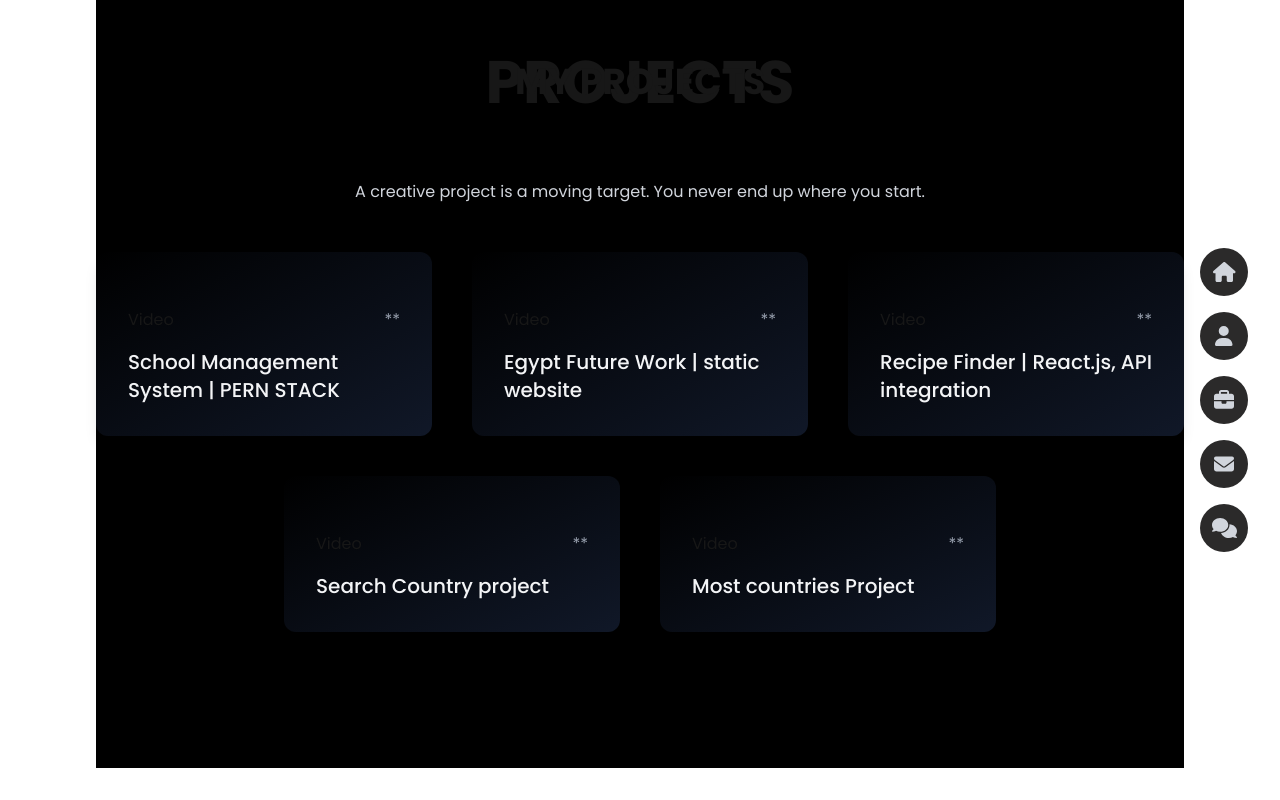
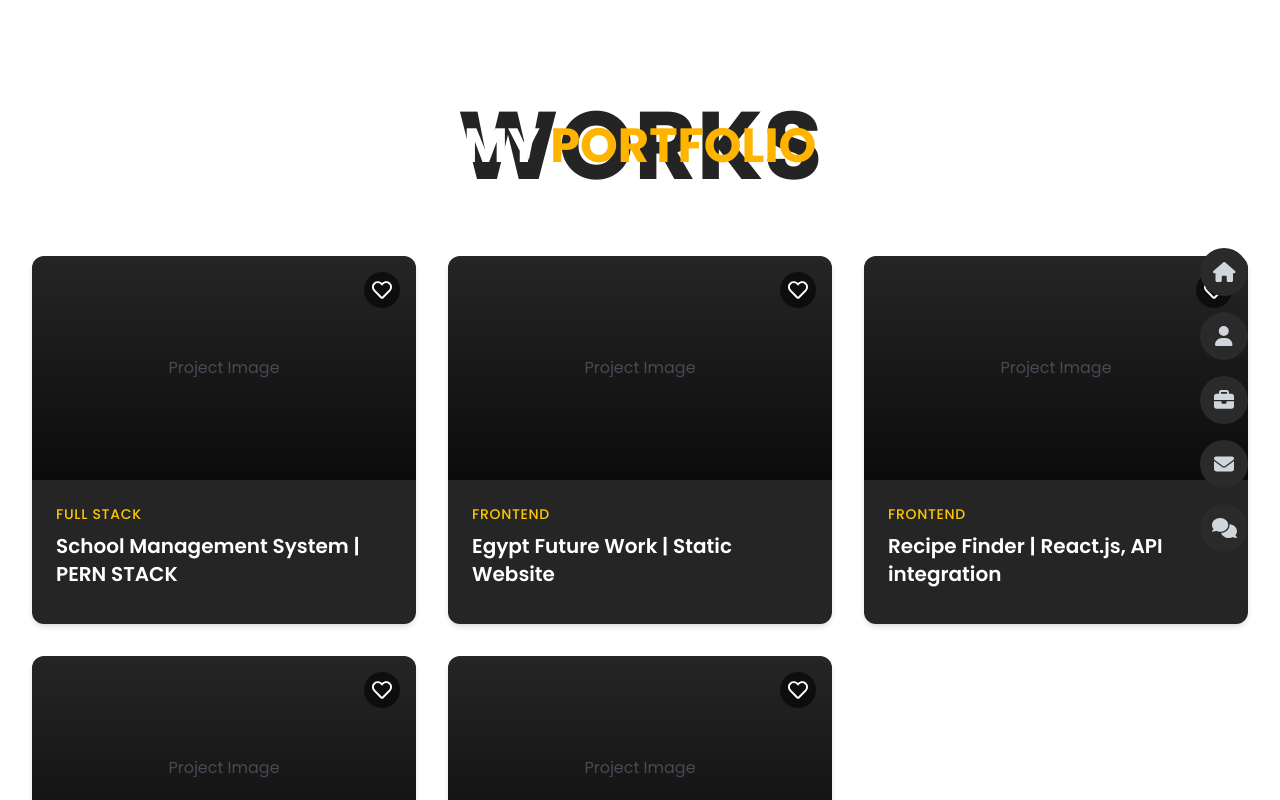
Before and after one commit to roone858/Mahmoud-Gamal---Portfolio, a Next.js app: page /projects in a window 1280 px wide. Shown: the top 800 px of the page. Built offline with nearby package versions, Linux system fonts and the light colour scheme.

Commit message:
handle portfolio page and enhance ui ux

```diff
--- a/package.json
+++ b/package.json
@@ -16,7 +16,8 @@
     "framer-motion": "^12.16.0",
     "next": "15.3.3",
     "react": "^19.0.0",
-    "react-dom": "^19.0.0"
+    "react-dom": "^19.0.0",
+    "react-icons": "^5.5.0"
   },
   "devDependencies": {
     "@eslint/eslintrc": "^3",
--- a/src/app/layout.tsx
+++ b/src/app/layout.tsx
@@ -8,7 +8,6 @@ import Navbar from "@/components/NavMenu";
 import MobileMenu from "@/components/MobileMenu";
 import { Poppins } from "next/font/google";
 
-import { RouteTransition } from "@/components/RouteTransition";
 
 const poppins = Poppins({
   subsets: ["latin"],
@@ -33,7 +32,7 @@ export default function RootLayout({
         <Navbar />
         <main className="">
           <MobileMenu />
-          <RouteTransition>{children}</RouteTransition>
+          {children}
         </main>
       </body>
     </html>
--- a/src/app/projects/page.tsx
+++ b/src/app/projects/page.tsx
@@ -1,99 +1,264 @@
 'use client';
 
-import React from 'react';
+import React, { useState } from 'react';
+import { FaHeart, FaRegHeart, FaExternalLinkAlt, FaTimes } from 'react-icons/fa';
+import { motion, AnimatePresence } from 'framer-motion';
+import Header from '@/components/Header';
 
 interface Project {
   id: number;
   title: string;
   category: string;
   image: string;
+  description: string;
+  technologies: string[];
+  demoUrl?: string;
+  githubUrl?: string;
 }
 
 export default function Projects() {
+  const [selectedProject, setSelectedProject] = useState<Project | null>(null);
+  const [likedProjects, setLikedProjects] = useState<number[]>([]);
+  const [hoveredProject, setHoveredProject] = useState<number | null>(null);
+
   const projects: Project[] = [
     {
       id: 1,
       title: 'School Management System | PERN STACK',
-      category: 'Video',
-      image: '/imgs/cms.jpeg'
+      category: 'Full Stack',
+      image: '/imgs/cms.jpeg',
+      description: 'A comprehensive school management system built with PostgreSQL, Express, React, and Node.js. Features include student enrollment, grade tracking, and teacher management.',
+      technologies: ['React', 'Node.js', 'Express', 'PostgreSQL', 'Tailwind CSS'],
+      demoUrl: '#',
+      githubUrl: '#',
     },
     {
       id: 2,
-      title: 'Egypt Future Work | static website',
-      category: 'Video',
-      image: '/imgs/Egypt.jpeg'
+      title: 'Egypt Future Work | Static Website',
+      category: 'Frontend',
+      image: '/imgs/Egypt.jpeg',
+      description: 'A responsive static website showcasing Egypt\'s future work initiatives with modern animations and interactive elements.',
+      technologies: ['HTML', 'CSS', 'JavaScript', 'GSAP'],
+      demoUrl: '#',
     },
     {
       id: 3,
       title: 'Recipe Finder | React.js, API integration',
-      category: 'Video',
-      image: '/imgs/recipe-finder.jpeg'
+      category: 'Frontend',
+      image: '/imgs/recipe-finder.jpeg',
+      description: 'Interactive recipe finder application that fetches data from external APIs with search and filtering capabilities.',
+      technologies: ['React', 'API Integration', 'CSS Modules'],
+      githubUrl: '#',
     },
     {
       id: 4,
-      title: 'Search Country project',
-      category: 'Video',
-      image: '/imgs/wcl.JPG'
+      title: 'Search Country Project',
+      category: 'Frontend',
+      image: '/imgs/wcl.JPG',
+      description: 'Country information search tool with detailed statistics and interactive maps.',
+      technologies: ['React', 'REST API', 'Chart.js'],
+      demoUrl: '#',
     },
     {
       id: 5,
-      title: 'Most countries Project',
-      category: 'Video',
-      image: '/imgs/wcd.JPG'
-    }
+      title: 'Most Countries Project',
+      category: 'Frontend',
+      image: '/imgs/wcd.JPG',
+      description: 'Comparative analysis dashboard for country statistics with data visualization.',
+      technologies: ['React', 'D3.js', 'Tailwind CSS'],
+      githubUrl: '#',
+    },
   ];
 
+  const toggleLike = (projectId: number) => {
+    setLikedProjects((prev) =>
+      prev.includes(projectId) ? prev.filter((id) => id !== projectId) : [...prev, projectId]
+    );
+  };
+
+  const cardVariants = {
+    hidden: { opacity: 0, y: 20 },
+    visible: { opacity: 1, y: 0, transition: { duration: 0.5 } },
+    hover: { y: -5, boxShadow: '0 10px 20px rgba(0, 0, 0, 0.3)' },
+  };
+
+  const modalVariants = {
+    hidden: { opacity: 0, scale: 0.9 },
+    visible: { opacity: 1, scale: 1, transition: { type: 'spring', damping: 25 } },
+    exit: { opacity: 0, scale: 0.9, transition: { duration: 0.2 } },
+  };
+
   return (
-    <section className="py-8 pb-24 w-[85vw] mx-auto bg-black">
-      <div className="relative w-full h-25 mb-12">
-        <h2 className="absolute text-6xl uppercase text-center text-nero font-poppins font-black left-1/2 top-1/2 -translate-x-1/2 -translate-y-1/2">
-          projects
-        </h2>
-        <h1 className="relative text-4xl text-center uppercase font-black font-poppins left-1/2 top-1/2 -translate-x-1/2 -translate-y-1/2 z-10">
-          my projects
-        </h1>
+    <section className="min-h-screen  text-white py-12 px-4 sm:px-6 lg:px-8 max-w-7xl mx-auto">
+      {/* Header */}
+      <div className="relative w-full h-40 mb-12 overflow-hidden">
+     <Header title="works" subtitle="my " goldenrod='portfolio' />
       </div>
 
-      <p className="text-gray-300 text-center w-full md:w-3/4 mx-auto mb-12">
-        A creative project is a moving target. You never end up where you start.
-      </p>
 
-      <div className="flex justify-center">
-        <div className="w-full">
-          <div className="flex flex-wrap justify-center -mx-5">
-            {projects.map((project) => (
-              <div
-                key={project.id}
-                className="w-full md:w-1/2 lg:w-1/3 px-5 mb-10"
+
+      {/* Projects Grid */}
+      <div className="grid grid-cols-1 sm:grid-cols-2 lg:grid-cols-3 gap-6 sm:gap-8">
+        {projects.map((project) => (
+          <motion.div
+            key={project.id}
+            className="relative group"
+            custom={project.id}
+            variants={cardVariants}
+            initial="hidden"
+            animate="visible"
+            whileHover="hover"
+            onClick={() => setSelectedProject(project)}
+            transition={{ duration: 0.3 }}
+            onMouseEnter={() => setHoveredProject(project.id)}
+            onMouseLeave={() => setHoveredProject(null)}
+          >
+            <div className="bg-charcoal  rounded-xl overflow-hidden shadow-md hover:shadow-xl transition-all duration-300 h-full flex flex-col">
+              {/* Project Image */}
+              <div className="relative h-48 sm:h-56 overflow-hidden">
+                <div className="absolute inset-0 bg-gradient-to-t from-black/70 to-transparent z-10" />
+                <div className="w-full h-full  flex items-center justify-center">
+                  <span className="text-gray-500">Project Image</span>
+                </div>
+                {/* Like Button */}
+                <motion.button
+                  whileHover={{ scale: 1.1 }}
+                  whileTap={{ scale: 0.9 }}
+                  onClick={(e) => {
+                    e.stopPropagation();
+                    toggleLike(project.id);
+                  }}
+                  className="absolute top-4 right-4 z-20 p-2 rounded-full bg-black/60 hover:bg-black/80 transition-colors"
+                  aria-label={likedProjects.includes(project.id) ? 'Unlike project' : 'Like project'}
+                >
+                  {likedProjects.includes(project.id) ? (
+                    <FaHeart className="text-red-500 text-lg sm:text-xl" />
+                  ) : (
+                    <FaRegHeart className="text-white text-lg sm:text-xl hover:text-red-500 transition-colors" />
+                  )}
+                </motion.button>
+              </div>
+
+              {/* Project Info */}
+              <div className="p-4 sm:p-6 flex-grow flex flex-col">
+                <div className="flex justify-between items-start mb-2">
+                  <span className="text-yellow-400 text-xs sm:text-sm font-medium uppercase tracking-wider">
+                    {project.category}
+                  </span>
+                  <span className="text-gray-500 text-xs sm:text-sm">
+                    {likedProjects.includes(project.id) ? 'Liked' : ''}
+                  </span>
+                </div>
+
+                <h3 className="text-lg sm:text-xl font-semibold text-white mb-3 line-clamp-2">
+                  {project.title}
+                </h3>
+
+              </div>
+            </div>
+          </motion.div>
+        ))}
+      </div>
+
+      {/* Project Details Modal */}
+      <AnimatePresence>
+        {selectedProject && (
+          <motion.div
+            className="fixed inset-0 z-50 flex items-center justify-center p-4 bg-black/80 backdrop-blur-sm"
+            variants={modalVariants}
+            initial="hidden"
+            animate="visible"
+            exit="exit"
+          >
+            <motion.div
+              className="relative bg-charcoal rounded-xl max-w-3xl w-full max-h-[90vh] overflow-y-auto p-6 sm:p-8"
+              variants={modalVariants}
+            >
+              <button
+                onClick={() => setSelectedProject(null)}
+                className="absolute top-4 right-4 text-gray-400 hover:text-white p-2 rounded-full bg-background hover:bg-gray-600 transition-colors"
+                aria-label="Close modal"
               >
-                <div className="bg-gradient-to-br from-nero to-gray-900 rounded-xl p-8 shadow-lg hover:shadow-xl transition-shadow">
+                <FaTimes className="text-xl sm:text-2xl" />
+              </button>
+
+              <div className="grid grid-cols-1 md:grid-cols-2 gap-6 sm:gap-8">
+                <div className="h-48 sm:h-64 md:h-full bg-background rounded-lg flex items-center justify-center">
+                  <span className="text-gray-500">Project Image</span>
+                </div>
+
+                <div>
+                  <div className="flex justify-between items-start mb-4">
+                    <span className="text-yellow-400 text-sm sm:text-base font-medium uppercase tracking-wider">
+                      {selectedProject.category}
+                    </span>
+                    <button
+                      onClick={() => toggleLike(selectedProject.id)}
+                      className="flex items-center text-gray-400 hover:text-red-500 transition-colors"
+                    >
+                      {likedProjects.includes(selectedProject.id) ? (
+                        <FaHeart className="text-red-500 mr-2 text-lg sm:text-xl" />
+                      ) : (
+                        <FaRegHeart className="mr-2 text-lg sm:text-xl" />
+                      )}
+                      {likedProjects.includes(selectedProject.id) ? 'Liked' : 'Like'}
+                    </button>
+                  </div>
+
+                  <h2 className="text-2xl sm:text-3xl font-bold text-white mb-4">
+                    {selectedProject.title}
+                  </h2>
+
+                  <p className="text-gray-300 text-sm sm:text-base mb-6">
+                    {selectedProject.description}
+                  </p>
+
                   <div className="mb-6">
-                    {/* <img
-                      src={project.image}
-                      alt={project.title}
-                      className="w-full h-48 object-cover rounded-lg"
-                    /> */}
-                  </div>
-                  <div className="flex justify-between items-start mb-4">
-                    <a href="#" className="text-red hover:underline">
-                      {project.category}
-                    </a>
-                    <div className="flex items-center">
-                      <button className="text-gray-400 hover:text-red">
-                        <i className="fas fa-heart mr-1"></i>
-                        <span>**</span>
-                      </button>
+                    <h3 className="text-white text-lg sm:text-xl font-medium mb-2">Technologies:</h3>
+                    <div className="flex flex-wrap gap-2">
+                      {selectedProject.technologies.map((tech, index) => (
+                        <span
+                          key={index}
+                          className="px-3 py-1 bg-background text-gray-300 rounded-full text-xs sm:text-sm"
+                        >
+                          {tech}
+                        </span>
+                      ))}
                     </div>
                   </div>
-                  <h4 className="text-xl text-gray-100 font-medium">
-                    {project.title}
-                  </h4>
+
+                  <div className="flex gap-4 flex-col sm:flex-row">
+                    {selectedProject.demoUrl && (
+                      <motion.a
+                        href={selectedProject.demoUrl}
+                        target="_blank"
+                        rel="noopener noreferrer"
+                        whileHover={{ scale: 1.05, backgroundColor: '#facc15' }}
+                        whileTap={{ scale: 0.95 }}
+                        className="flex items-center justify-center px-4 py-2 bg-yellow-400 text-black rounded-lg transition-colors font-medium text-sm sm:text-base"
+                      >
+                        Live Demo <FaExternalLinkAlt className="ml-2 text-sm sm:text-base" />
+                      </motion.a>
+                    )}
+                    {selectedProject.githubUrl && (
+                      <motion.a
+                        href={selectedProject.githubUrl}
+                        target="_blank"
+                        rel="noopener noreferrer"
+                        whileHover={{ scale: 1.05, backgroundColor: '#4b5563' }}
+                        whileTap={{ scale: 0.95 }}
+                        className="flex items-center justify-center px-4 py-2 bg-background text-white rounded-lg transition-colors font-medium text-sm sm:text-base"
+                      >
+                        View Code <FaExternalLinkAlt className="ml-2 text-sm sm:text-base" />
+                      </motion.a>
+                    )}
+                  </div>
                 </div>
               </div>
-            ))}
-          </div>
-        </div>
-      </div>
+            </motion.div>
+          </motion.div>
+        )}
+      </AnimatePresence>
     </section>
   );
 }
```
Also changed, not shown: 1 other file (tests, documents, lock files or other folders).
